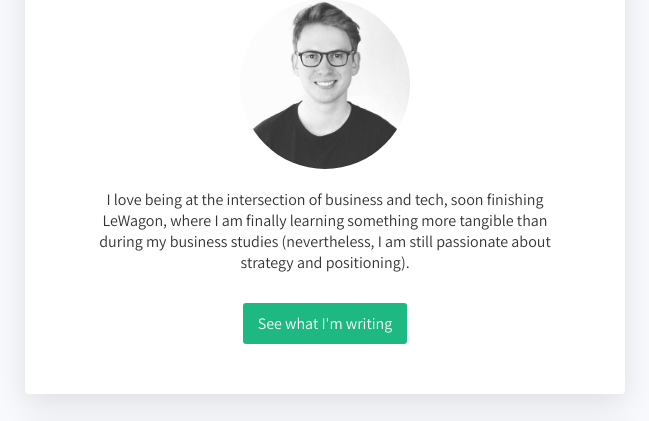
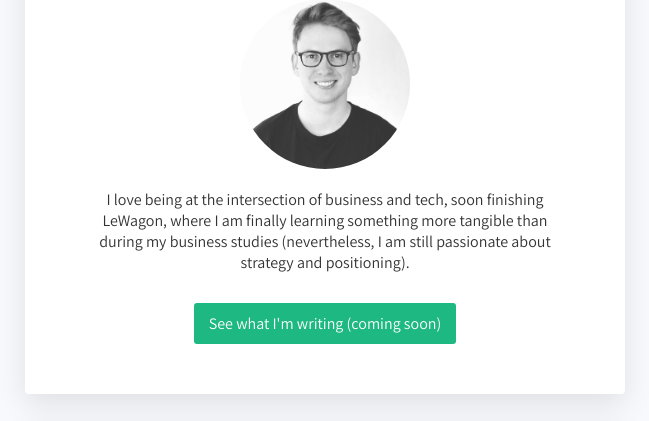
Before and after one commit to woj3/profile, a plain HTML site: page index.html in a window 1280 px wide. Shown: the part 179-600 px from the top of the page, without its empty margins (315-964 px from the left). Drawn offline with Linux system fonts and the light colour scheme.

Commit message:
change button text

```diff
--- a/index.html
+++ b/index.html
@@ -17,7 +17,7 @@
     <h1>Hi, I'm Dominik 👓</h1>
     <img src="images/profile2.jpg" alt="That's a picture of myself" id=profile-pic>
     <p>I love being at the intersection of business and tech, soon finishing LeWagon, where I am finally learning something more tangible than during my business studies (nevertheless, I am still passionate about strategy and positioning).</p>
-    <a href="" class=green-btn>See what I'm writing</a>
+    <a href="" class=green-btn>See what I'm writing (coming soon)</a>
   </div>
 
   <div class="card" id=follow-card>
```
